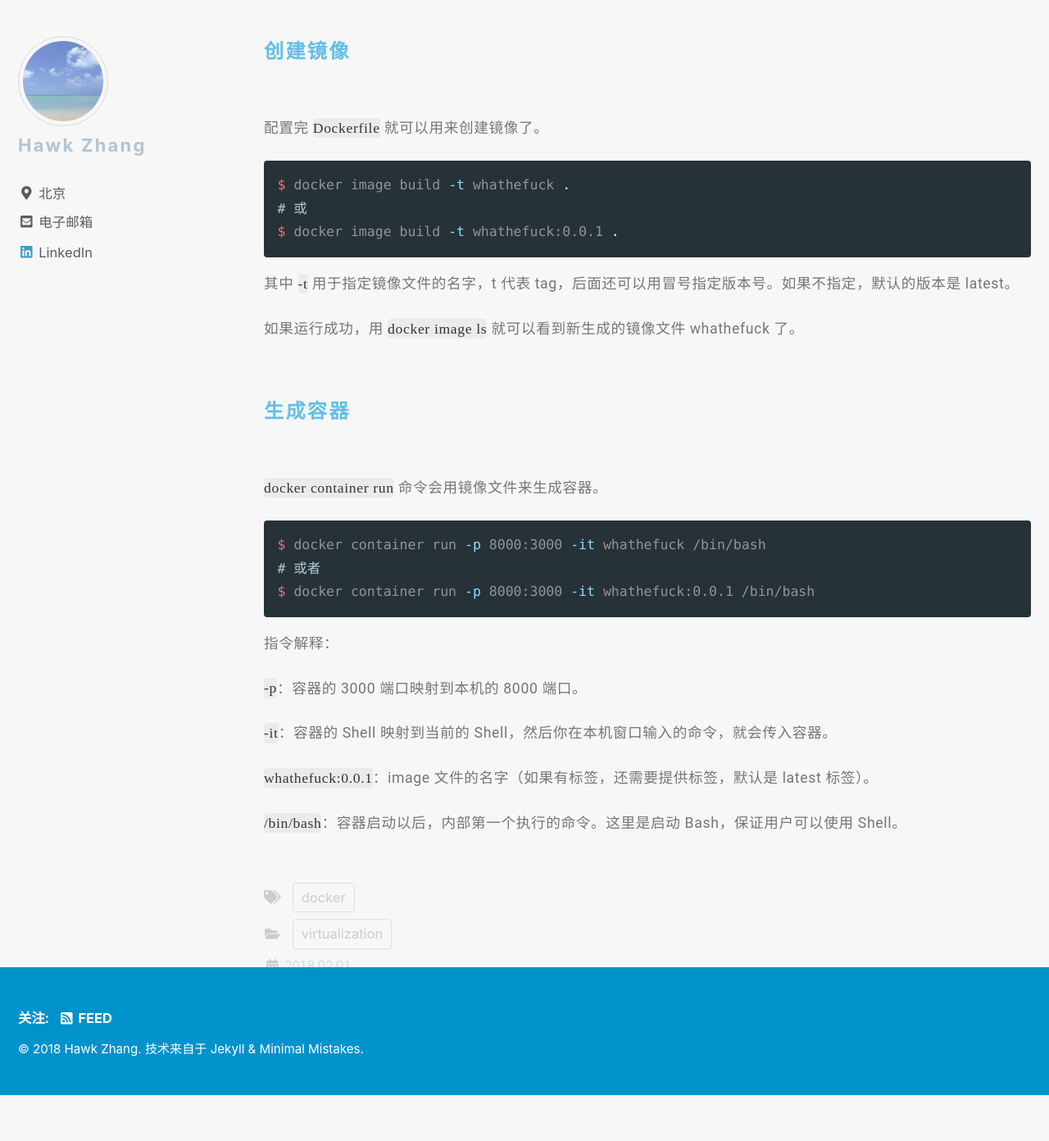
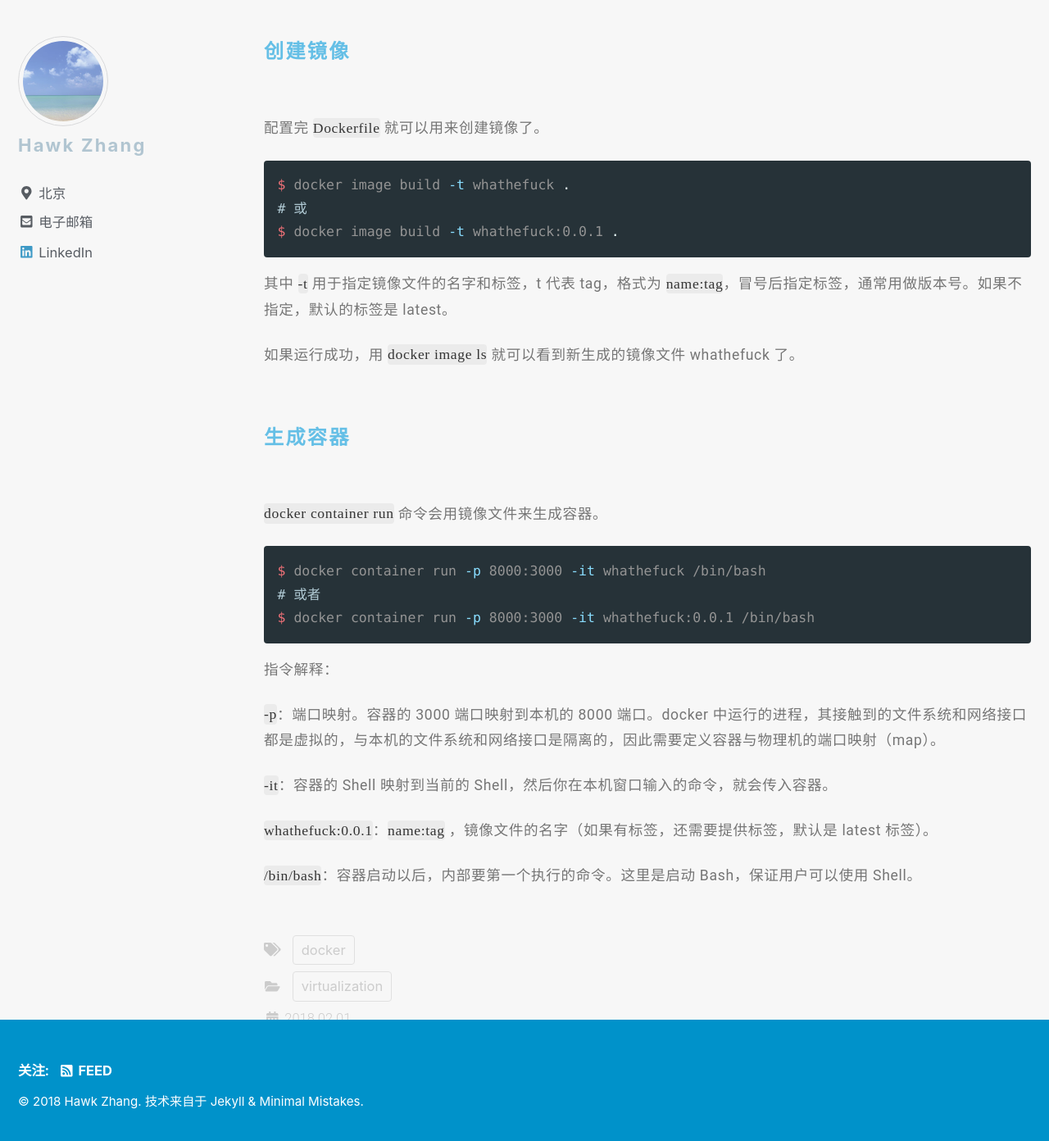
Before and after one commit to narru888/linotes_note, a Jekyll site: the page built from _posts/docker/2018-02-01-docker.basic.md, in a window 1280 px wide and 1400 px high, scrolled down 9805 px. Shown: the top 1392 px of the window at 82% size. Built offline with Jekyll 4.4.1, drawn with Linux system fonts in a browser that asks for light colours; nearby versions of some CDN libraries; a script that is not in the unit is left out; before the commit the page ends 11141 px from its top, so only the background shows below that.

Commit message:
update on 2018-09-28 15:00:01 CST

````diff
--- a/_posts/docker/2018-02-01-docker.basic.md
+++ b/_posts/docker/2018-02-01-docker.basic.md
@@ -348,7 +348,7 @@ $ docker image build -t whathefuck .
 $ docker image build -t whathefuck:0.0.1 .
 ```
 
-其中 `-t` 用于指定镜像文件的名字，t 代表 tag，后面还可以用冒号指定版本号。如果不指定，默认的版本是 latest。
+其中 `-t` 用于指定镜像文件的名字和标签，t 代表 tag，格式为 `name:tag`，冒号后指定标签，通常用做版本号。如果不指定，默认的标签是 latest。
 
 如果运行成功，用 `docker image ls` 就可以看到新生成的镜像文件 whathefuck 了。
 
@@ -366,10 +366,10 @@ $ docker container run -p 8000:3000 -it whathefuck:0.0.1 /bin/bash
 
 指令解释：
 
-`-p`：容器的 3000 端口映射到本机的 8000 端口。
+`-p`：端口映射。容器的 3000 端口映射到本机的 8000 端口。docker 中运行的进程，其接触到的文件系统和网络接口都是虚拟的，与本机的文件系统和网络接口是隔离的，因此需要定义容器与物理机的端口映射（map）。
 
 `-it`：容器的 Shell 映射到当前的 Shell，然后你在本机窗口输入的命令，就会传入容器。
 
-`whathefuck:0.0.1`：image 文件的名字（如果有标签，还需要提供标签，默认是 latest 标签）。
+`whathefuck:0.0.1`：`name:tag` ，镜像文件的名字（如果有标签，还需要提供标签，默认是 latest 标签）。
 
-`/bin/bash`：容器启动以后，内部第一个执行的命令。这里是启动 Bash，保证用户可以使用 Shell。
+`/bin/bash`：容器启动以后，内部要第一个执行的命令。这里是启动 Bash，保证用户可以使用 Shell。
````
